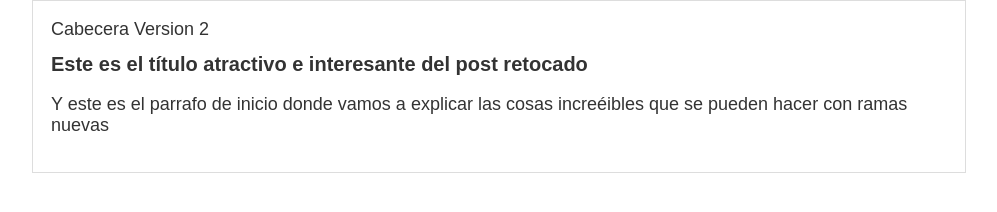
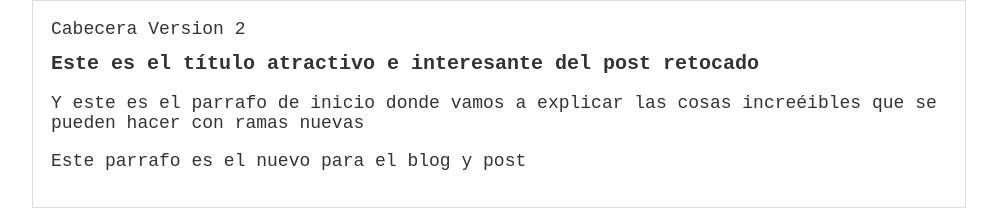
Before and after one commit to Danvhin5hs/Hyperblog, a plain HTML site: page blogpost.html in a window 1280 px wide. Shown: the whole page, without its empty margins (141-1138 px from the left). Drawn offline with Linux system fonts and the light colour scheme.

Commit message:
agregado nuevo contenido adicional del blog y nueva tipografia

```diff
--- a/blogpost.html
+++ b/blogpost.html
@@ -11,6 +11,7 @@
             <div id="post">
                 <h1>Este es el título atractivo e interesante del post retocado</h1>
                 <p>Y este es el parrafo de inicio donde vamos a explicar las cosas increéibles que se pueden hacer con ramas nuevas</p>
+                <p>Este parrafo es el nuevo para el blog y post</p>
             </div>
         </div>
     </body>
--- a/css/estilos.css
+++ b/css/estilos.css
@@ -2,7 +2,7 @@ body
 {
     color: #333;
     text-align: center;
-    font-family: "Arial";
+    font-family: 'Courier New', Courier, monospace;
     font-size: 18px;
     margin: 0;
     padding: 0;
```
